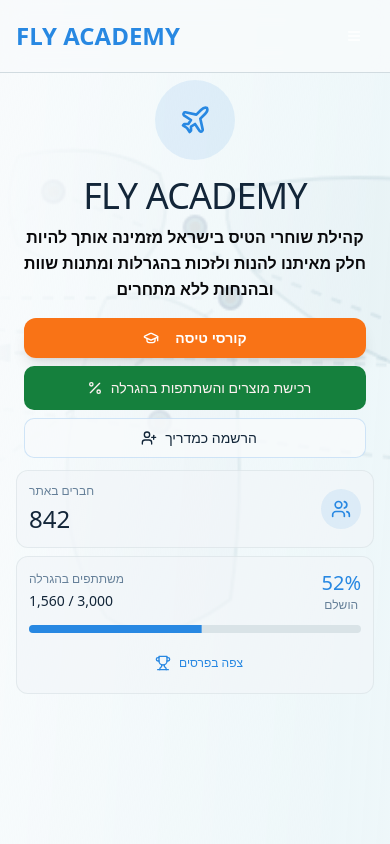
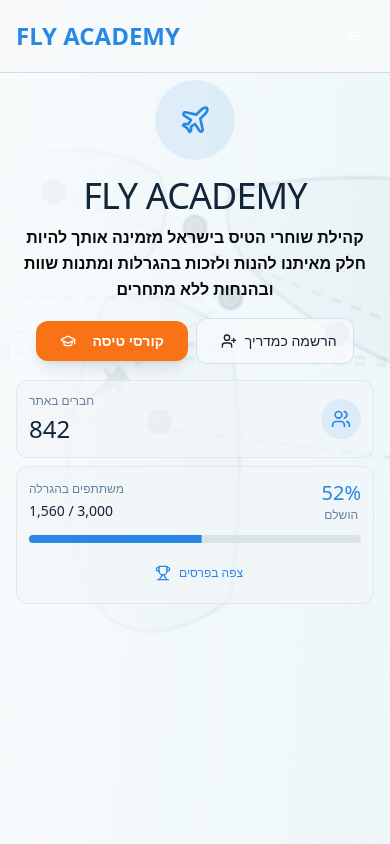
Before and after one commit to levilevi2/pinspired-market-hub, a React (Vite) app: page / in a window 390 px wide. Shown: the top 844 px of the page. Built offline with nearby package versions, Linux system fonts and the light colour scheme.

Commit message:
Fix: Reduce spacing and consolidate buttons

```diff
--- a/src/pages/Index.tsx
+++ b/src/pages/Index.tsx
@@ -47,7 +47,7 @@ const Index = () => {
 
         {/* Section 1: Hero + Stats */}
         <section id="section-0" className="scroll-section px-2 sm:px-4 lg:px-6">
-          <div className="max-w-6xl mx-auto space-y-3">
+          <div className="max-w-6xl mx-auto space-y-2">
             {/* Hero */}
             <div className="text-center animate-fade-in-scale pt-4">
               <div className="inline-flex items-center justify-center w-20 h-20 bg-primary/10 rounded-full mb-4">
@@ -58,22 +58,11 @@ const Index = () => {
             </h1>
             <p className="text-base sm:text-lg mb-4 sm:mb-6 max-w-xl mx-auto leading-relaxed text-zinc-950 font-bold sm:text-4xl px-4">קהילת שוחרי הטיס בישראל מזמינה אותך להיות חלק מאיתנו להנות ולזכות בהגרלות ומתנות שוות ובהנחות ללא מתחרים</p>
 
-            <div className="flex flex-col gap-2 sm:gap-3 justify-center items-stretch px-4 sm:px-0 sm:flex-row sm:items-center">
+            <div className="flex flex-row gap-2 sm:gap-3 justify-center items-center px-4 sm:px-0">
               <FlightCoursesDrawer />
-              <Button onClick={() => {
-                const element = document.getElementById('section-1');
-                if (element) {
-                  element.scrollIntoView({
-                    behavior: 'smooth'
-                  });
-                }
-              }} variant="secondary" size="default" className="backdrop-blur-sm border-blue-500/20 text-sm sm:text-base h-auto py-3 sm:py-2 text-red-50 bg-green-700 hover:bg-green-600">
-                <Percent className="h-4 w-4 ml-2 sm:h-5 sm:w-5" />
-                <span className="whitespace-normal sm:whitespace-nowrap">רכישת מוצרים והשתתפות בהגרלה</span>
-              </Button>
               <Dialog open={isSignupOpen} onOpenChange={setIsSignupOpen}>
                 <DialogTrigger asChild>
-                  <Button onClick={handleInstructorSignup} variant="outline" size="default" className="bg-background/80 backdrop-blur-sm border-primary/20 hover:bg-primary/5 text-sm sm:text-base">
+                  <Button onClick={handleInstructorSignup} variant="outline" size="default" className="bg-background/80 backdrop-blur-sm border-primary/20 hover:bg-primary/5 text-sm sm:text-base h-auto py-3 sm:py-2">
                     <UserPlus className="h-4 w-4 ml-2 sm:h-5 sm:w-5" />
                     הרשמה כמדריך
                   </Button>
@@ -86,7 +75,7 @@ const Index = () => {
             </div>
 
             {/* Stats */}
-            <div className="max-w-4xl mx-auto animate-slide-in-left pb-2 px-2">
+            <div className="max-w-4xl mx-auto animate-slide-in-left pb-2 px-2 pt-2">
               <div className="grid grid-cols-1 md:grid-cols-2 gap-2 sm:gap-3">
 
                 {/* Friends Counter Card */}
@@ -147,7 +136,7 @@ const Index = () => {
               </div>
 
               {/* Products Grid */}
-              <ProductGrid filter={activeFilter} searchQuery={searchQuery} className="bg-blue-100" />
+              <ProductGrid filter={activeFilter} searchQuery={searchQuery} />
             </div>
 
             {/* Site Map */}
```
